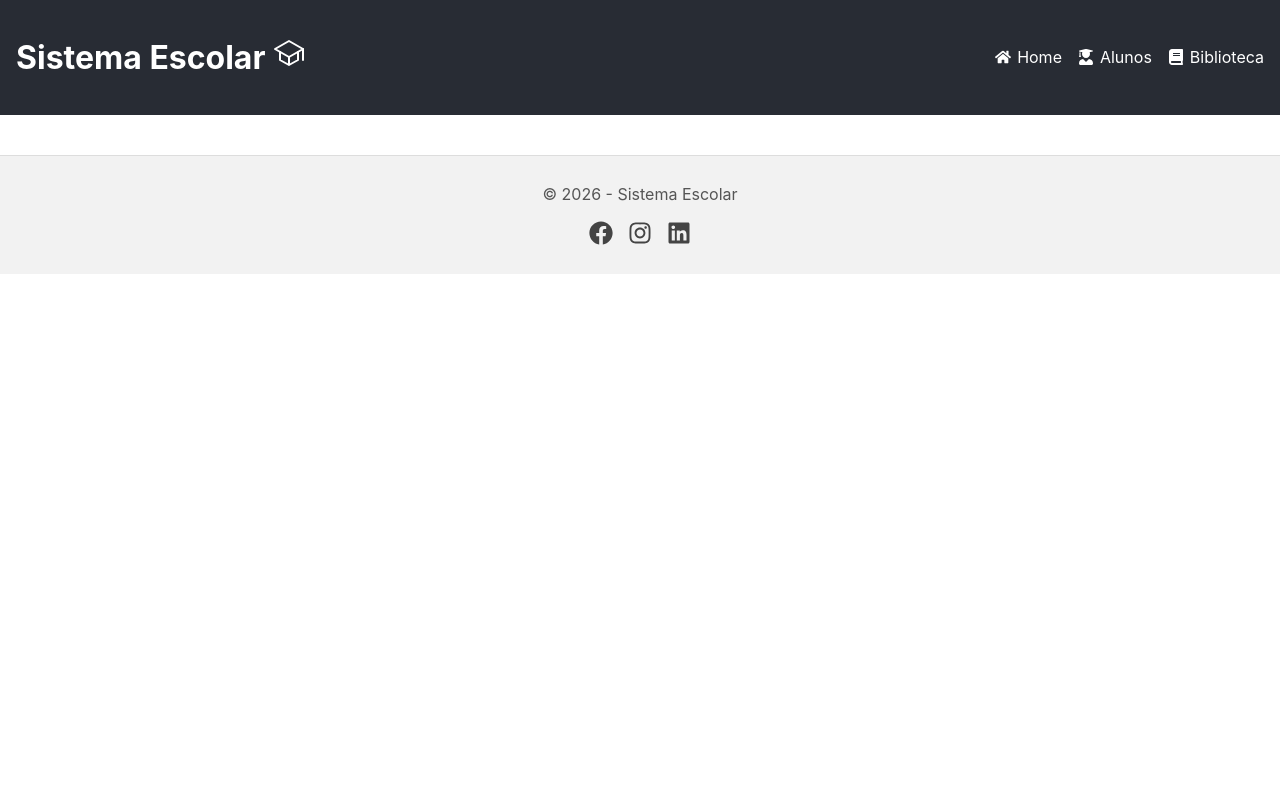
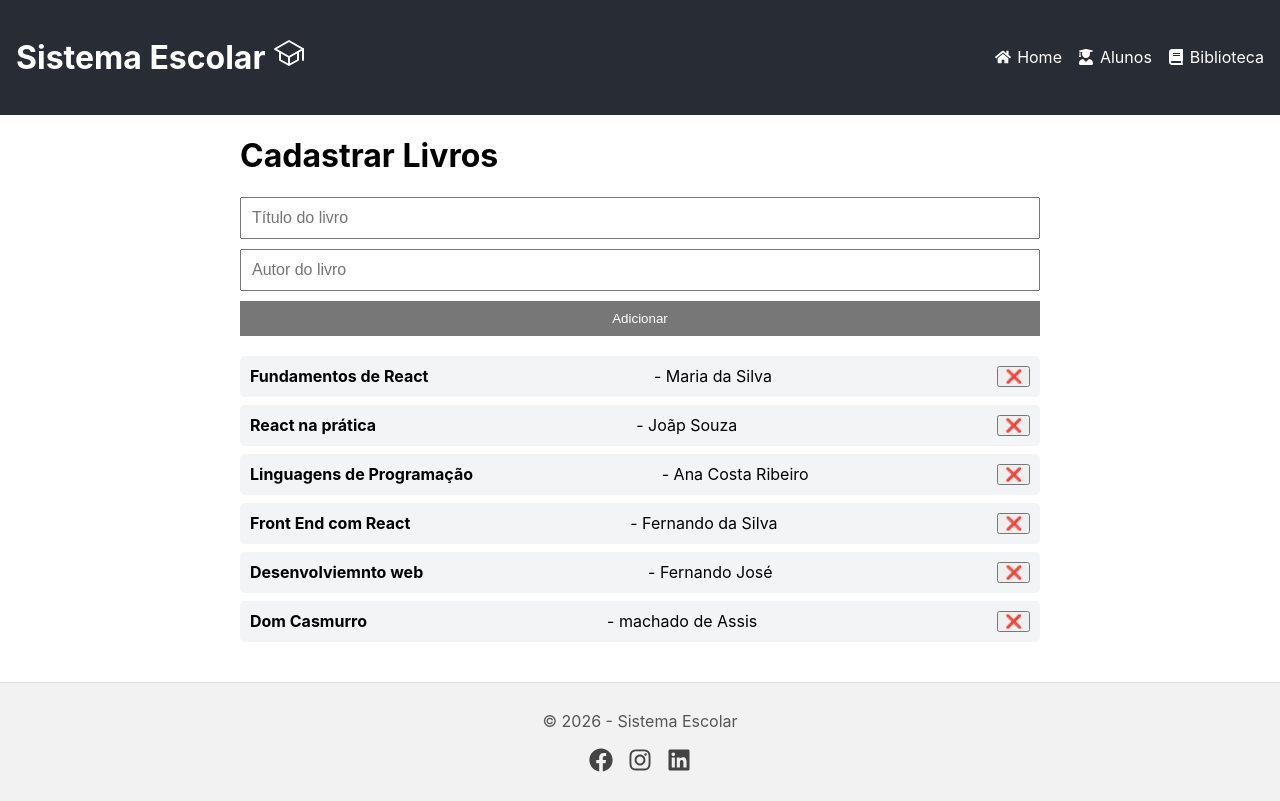
Before and after one commit to fernandoschuab/sistema-escolar-pos-ifsudeste, a React (Create React App) app: page /cadastrarLivros in a window 1280 px wide. Built offline with nearby package versions, Linux system fonts and the light colour scheme; data requests are answered from the project's data file.

Commit message:
Desafio 3 - Criar Página de Cadastro de Livro

```diff
--- a/db.json
+++ b/db.json
@@ -1,11 +1,35 @@
 {
   "alunos": [
-        {"id": 1, "nome": "Maria Silva", "curso": "Informática"},
-        {"id": 2, "nome": "João Souza", "curso": "Informática"},
-        {"id": 3, "nome": "Ana Costa", "curso": "Informática"},
-        {"id": 4, "nome": "José da Silva", "curso": "Informática"},
-        {"id": 5, "nome": "Fernanda Santos", "curso": "Informática"},
-        {"id": 6, "nome": "Gabriel Henrique", "curso": "Informática"}
+    {
+      "id": 1,
+      "nome": "Maria Silva",
+      "curso": "Informática"
+    },
+    {
+      "id": 2,
+      "nome": "João Souza",
+      "curso": "Informática"
+    },
+    {
+      "id": 3,
+      "nome": "Ana Costa",
+      "curso": "Informática"
+    },
+    {
+      "id": 4,
+      "nome": "José da Silva",
+      "curso": "Informática"
+    },
+    {
+      "id": 5,
+      "nome": "Fernanda Santos",
+      "curso": "Informática"
+    },
+    {
+      "id": 6,
+      "nome": "Gabriel Henrique",
+      "curso": "Informática"
+    }
   ],
   "livros": [
     {
@@ -32,6 +56,11 @@
       "id": 5,
       "titulo": "Desenvolviemnto web",
       "autor": "Fernando José"
+    },
+    {
+      "id": 6,
+      "titulo": "Dom Casmurro",
+      "autor": "machado de Assis"
     }
   ]
 }
--- a/src/App.js
+++ b/src/App.js
@@ -3,6 +3,7 @@ import Header from "./components/Header";
 import Home from "./pages/Home";
 import Footer from "./components/Footer";
 import CadastrarAlunos from "./pages/CadastrarAlunos";
+import CadastrarLivros from "./pages/CadastrarLivros";
 import Alunos from './pages/Alunos';
 import Biblioteca from './pages/Biblioteca';
 import Dashboard from './pages/Dashboard';
@@ -18,6 +19,7 @@ function App() {
           <Routes>
             <Route path='/' element={<Home/>} />
             <Route path='/cadastarAlunos' element={<CadastrarAlunos/>} />
+            <Route path='/cadastrarLivros' element={<CadastrarLivros/>} />
             <Route path='/Alunos' element={<Alunos/>} />
             <Route path='/Biblioteca' element={<Biblioteca/>} />
             <Route path='/Dashboard' element={<Dashboard/>} />
--- /dev/null
+++ b/src/components/LivroForm.js
@@ -0,0 +1,38 @@
+import { useState } from "react";
+import styles from '../pages/CadastrarLivros.module.css'
+
+function LivroForm({adicionarLivro}){
+
+    const [titulo, setTitulo] = useState('');
+    const [autor, setAutor] = useState('');
+
+    function handleSubmit(e){
+        e.preventDefault();
+
+        if(!titulo.trim() || !autor.trim()) return;
+
+        adicionarLivro(titulo, autor);
+        setTitulo('');
+        setAutor('');
+    }
+
+    return(
+        <form onSubmit={handleSubmit} className={styles.form}>
+            <input
+                type="text"
+                placeholder="Título do livro"
+                value={titulo}
+                onChange={(e) => setTitulo(e.target.value)}
+            />
+            <input
+                type="text"
+                placeholder="Autor do livro"
+                value={autor}
+                onChange={(e) => setAutor(e.target.value)}
+            />
+            <button type="submit">Adicionar</button>
+        </form>
+    );
+}
+
+export default LivroForm;
--- /dev/null
+++ b/src/components/LivroList.js
@@ -0,0 +1,23 @@
+import styles from '../pages/CadastrarLivros.module.css'
+
+function LivroList({livros, removerLivro}){
+
+    if(livros.length == 0){
+        return <p>Nenhum livro cadastrado.</p>;
+    }
+
+    return(
+        <ul className = {styles.lista}>
+            {livros.map(livro => (
+                <li key={livro.id} className={styles.item}>
+                    <strong>{livro.titulo}</strong> - {livro.autor}
+                    <button onClick={() => removerLivro(livro.id)}>
+                        ❌
+                    </button>
+                </li>
+            ))}
+        </ul>
+    );
+}
+
+export default LivroList;
--- a/src/pages/Biblioteca.js
+++ b/src/pages/Biblioteca.js
@@ -1,4 +1,5 @@
 import { useState, useEffect } from "react";
+import { Link } from "react-router-dom";
 import styles from './Biblioteca.module.css'
 
 
@@ -50,6 +51,8 @@ function Biblioteca(){
         <div className={styles.container}>
             <h1>Lista de Livros</h1>
 
+            <Link to="/cadastrarLivros" className={styles.botao}>Cadastrar Novo Livro</Link>
+
             {livros.length === 0 ? (<p>Nenhum livro encontrado</p>)
             : (
                 <table className={styles.tabela}>
--- a/src/pages/Biblioteca.module.css
+++ b/src/pages/Biblioteca.module.css
@@ -4,6 +4,22 @@
     padding: 20px;
     background: #f4f6f8;
     border-radius: 8px;
+}
+
+.botao {
+    padding: 10px 15px;
+    background: #777;
+    color: white;
+    border: none;
+    cursor: pointer;
+    text-decoration: none;
+    border-radius: 4px;
+    display: inline-block;
+    margin-bottom: 20px;
+}
+
+.botao:hover {
+    background-color: #1e40af;
 }
 
 .tabla{
--- /dev/null
+++ b/src/pages/CadastrarLivros.js
@@ -0,0 +1,60 @@
+import { useState, useEffect } from "react";
+import styles from './CadastrarLivros.module.css'
+import LivroForm from "../components/LivroForm";
+import LivroList from "../components/LivroList";
+
+function CadastrarLivros(){
+
+    const [mensagem, setMensagem] = useState('');
+    const [livros, setLivros] = useState([]);
+
+    useEffect(() => {
+        fetch("http://localhost:5001/livros")
+            .then((resp) => resp.json())
+            .then((data) => setLivros(data))
+            .catch((err) => console.log(err));
+    }, []);
+
+    function adicionarLivro(titulo, autor){
+        const novoId = livros.length > 0 ? Math.max(...livros.map(l => Number(l.id))) + 1 : 1;
+        const novoLivro = { id: novoId, titulo, autor };
+
+        fetch("http://localhost:5001/livros", {
+            method: "POST",
+            headers: {
+                "Content-Type": "application/json"
+            },
+            body: JSON.stringify(novoLivro)
+        })
+        .then((resp) => resp.json())
+        .then((data) => {
+            setLivros([...livros, data]);
+            setMensagem('Livro salvo com sucesso no db.json!');
+            setTimeout(() => setMensagem(''), 3000);
+        })
+        .catch((err) => console.log(err));
+    }
+
+    function removerLivro(id){
+        fetch(`http://localhost:5001/livros/${id}`, {
+            method: "DELETE"
+        })
+        .then(() => {
+            setLivros(livros.filter(livro => livro.id !== id));
+        })
+        .catch((err) => console.log(err));
+    }
+
+    return (
+        <div className={styles.container}>
+            <h1>Cadastrar Livros</h1>
+
+            {mensagem && <p className={styles.sucesso} >{mensagem}</p>}
+
+            <LivroForm adicionarLivro={adicionarLivro} />
+            <LivroList livros={livros} removerLivro={removerLivro}/>
+        </div>
+    );
+}
+
+export default CadastrarLivros;
--- /dev/null
+++ b/src/pages/CadastrarLivros.module.css
@@ -0,0 +1,47 @@
+
+.container{
+    max-width: 800px;
+    margin: auto;
+}
+
+.sucesso{
+    color: green;
+    margin-bottom: 10px;
+}
+
+.form{
+    display: grid;
+    gap: 10px;
+    margin-bottom: 20px;
+}
+
+.form input{
+    padding: 10px;
+    font-size: 16px;
+}
+
+.form button{
+    padding: 10px;
+    background: #777;
+    color: white;
+    border: none;
+    cursor: pointer;
+}
+
+.form button:hover{
+    background-color: #1e40af;
+}
+
+.lista{
+    list-style: none;
+    padding: 0;
+}
+
+.item{
+    display: flex;
+    justify-content: space-between;
+    background: #f3f4f6;
+    padding: 10px;
+    margin-bottom: 8px;
+    border-radius: 5px;
+}
```
Lines whose indentation alone changed are shown as unchanged.
